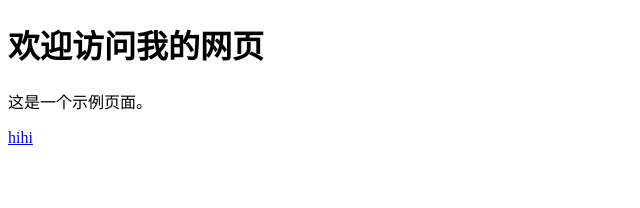
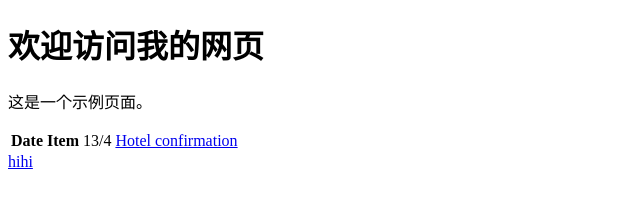
Before and after one commit to FrancisCheung1124/japan_travel, a plain HTML site: page shikoku.html in a window 1280 px wide. Shown: the whole page, without its empty margins (0-640 px from the left). Drawn offline with Linux system fonts and the light colour scheme.

Commit message:
Update shikoku.html
adding first day hotel data

```diff
--- a/shikoku.html
+++ b/shikoku.html
@@ -6,5 +6,16 @@
 <body>
     <h1>欢迎访问我的网页</h1>
     <p>这是一个示例页面。</p>
+    <table>
+        <tr>
+            <th>
+                Date
+            </th>
+            <th>Item</th>
+            <td>13/4
+            </td>
+            <td><a href="【fav%20TAKAMATSU】Pre-Check-In%20Information(14%20Mar).eml">Hotel confirmation</a></td>
+        </tr>
+    </table>
     <a href="kotohiragu_guide-map.pdf">hihi</a>
 </body>
```
